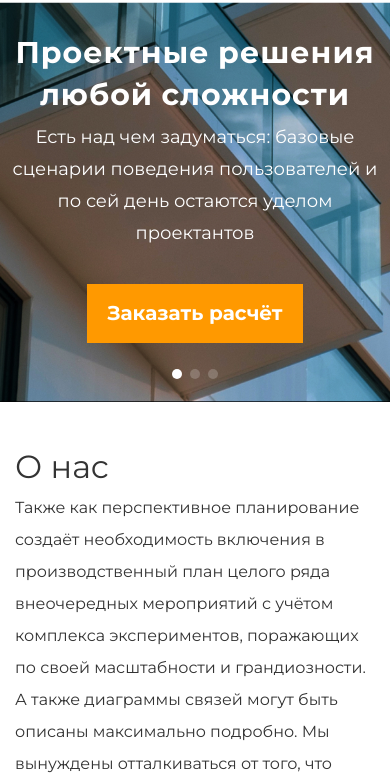
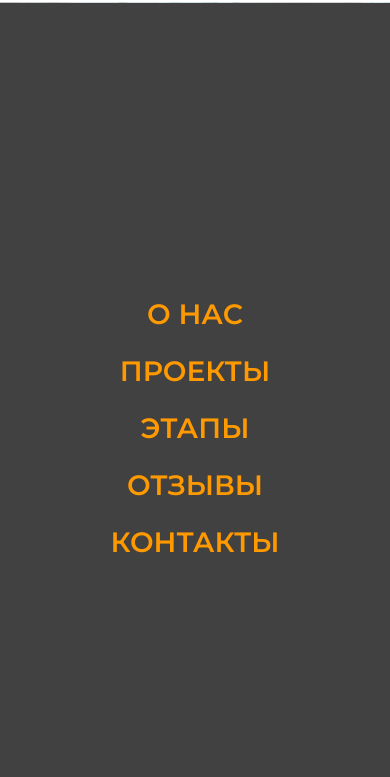
Before and after one commit to Alexei-Y/euclid, a plain HTML site: page index.html in a window 390 px wide. Both pictures are taken after a click on the element 360 px from the left and 37 px from the top of the page. Shown: the part 67-844 px from the top of the page. Drawn offline with nearby package versions, Linux system fonts and the light colour scheme.

Commit message:
add mob-menu

```diff
--- a/css/style.css
+++ b/css/style.css
@@ -224,6 +224,7 @@ body {
   height: 23px;
   position: relative;
   cursor: pointer;
+  z-index: 10;
 }
 
 .burger__line {
@@ -886,9 +887,17 @@ body {
 }
 
 .swiper-pagination-bullet {
-  width: 10px;
-  height: 10px;
+  width: 15px;
+  height: 15px;
   cursor: pointer;
+  background-color: rgba(255, 255, 255, 0.4);
+}
+
+.swiper-pagination-bullet:hover {
+  border: 2px solid #fff;
+}
+
+.swiper-pagination-bullet-active {
   background-color: #fff;
 }
 
@@ -1061,10 +1070,6 @@ body {
 
   .navbar > li:last-child {
     margin-right: 50px;
-  }
-
-  .burger {
-    display: block;
   }
 
   /* hero */
@@ -1461,6 +1466,16 @@ body {
     max-width: 576px;
   }
 
+  .no-scroll {
+    position: fixed;
+    left: 0;
+    top: 0;
+    right: 0;
+    bottom: 0;
+    overflow-y: hidden;
+    /* IOS fix */
+  }
+
   .titel {
     font-size: 4.2rem;
   }
@@ -1485,8 +1500,46 @@ body {
     max-width: 175px;
   }
 
+  .burger {
+    display: block;
+  }
+
   .navbar {
     display: none;
+  }
+
+  .navbar.active {
+    display: flex;
+    position: absolute;
+    flex-direction: column;
+    justify-content: center;
+    align-items: center;
+    padding: 20%;
+    /* padding for - fix ios overflow */
+    top: 85px;
+    right: 0;
+    left: auto;
+    width: 100%;
+    height: 100vh;
+    overflow: auto;
+    z-index: 5;
+    background-color: #414141;
+  }
+
+  .navbar.active .navbar__item {
+    font-size: 28px;
+    line-height: 32px;
+    text-transform: uppercase;
+    color: var(--bg-color);
+  }
+
+  /* fix */
+  .navbar > li:not(:last-child) {
+    margin: 0;
+  }
+
+  .navbar >li:last-child {
+    margin: 0;
   }
 
   .header__search__active {
@@ -1602,6 +1655,10 @@ body {
 
   .logo {
     max-width: 125px;
+  }
+
+  .navbar.active {
+    top: 70px;
   }
 
   /* Hero */
@@ -1823,6 +1880,14 @@ body {
     height: 18px;
   }
 
+  .navbar.active {
+    top: 45px;
+  }
+
+  .navbar.active .navbar__item {
+    font-size: 24px;
+  }
+
   /* Hero */
 
   /* ===== SWIPER ===== */
--- a/index.html
+++ b/index.html
@@ -47,7 +47,7 @@
 
             <ul class="navbar">
               <li>
-                <a class="navbar__item" href="#">О нас</a>
+                <a class="navbar__item" href="#about__text">О нас</a>
               </li>
 
               <li>
@@ -146,7 +146,7 @@
 
       <div class="container">
 
-        <article class="about__text">
+        <article class="about__text" id="about__text">
 
           <h2 class="titel">О нас</h2>
 
--- a/js/script.js
+++ b/js/script.js
@@ -4,9 +4,35 @@ document.addEventListener("DOMContentLoaded", () => {
 
   (function () {
     const burger = document.querySelector('.burger');
-    burger.addEventListener('click', () => {
+    const menu = document.querySelector('.navbar');
+    const links = document.querySelector('.navbar__item');
+
+    burger.addEventListener('click', (e) => {
+      e.preventDefault();
+
         burger.classList.toggle('burger__active');
-    });
+        menu.classList.toggle('active');
+        document.querySelector('body').classList.toggle('no-scroll');
+
+      // if(burger.classList.contains('burger__active')) {
+      //   burger.classList.remove('burger__active');
+      //   menu.classList.remove('active');
+      //   document.querySelector('body').classList.remove('no-scroll');
+      // } else {
+      //   burger.classList.add('burger__active');
+      //   menu.classList.add('active');
+      //   document.querySelector('body').classList.add('no-scroll');
+      // }
+
+      links.addEventListener('click', () => {
+        burger.classList.remove('burger__active');
+        menu.classList.remove('active');
+        document.querySelector('body').classList.remove('no-scroll');
+      });
+
+    })
+
+    // https://issue.life/questions/54786905    (fix ios) !!!!
   }());
 
   const slider = document.querySelector('.swiper-container');
```
Also changed, not shown: 2 other files.
